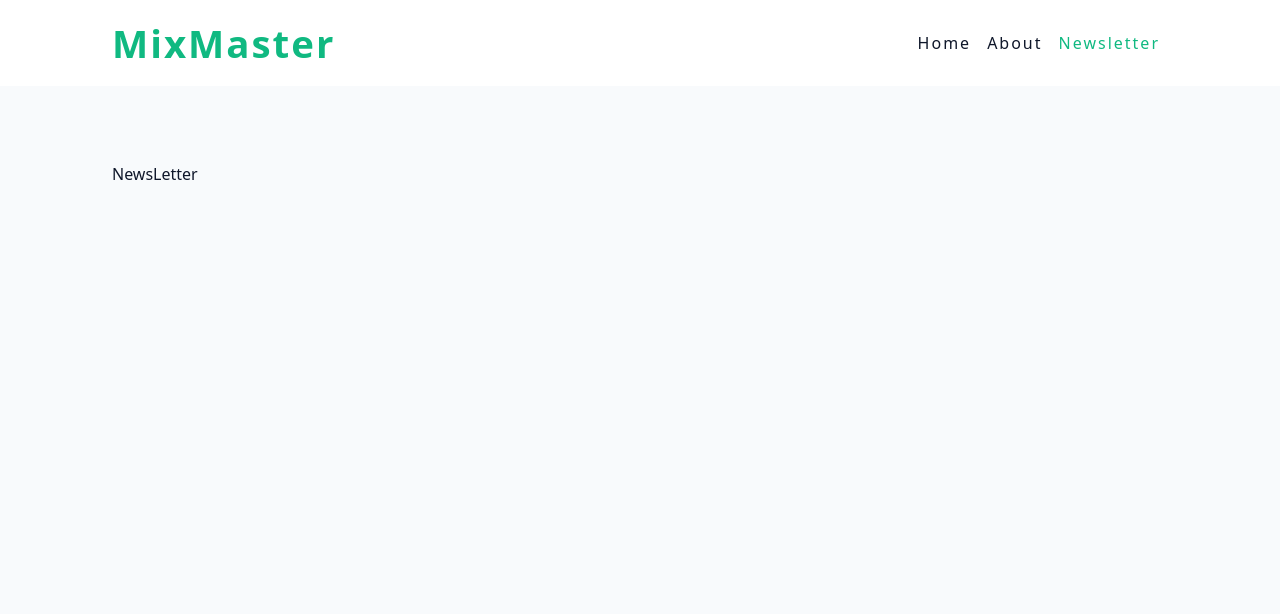
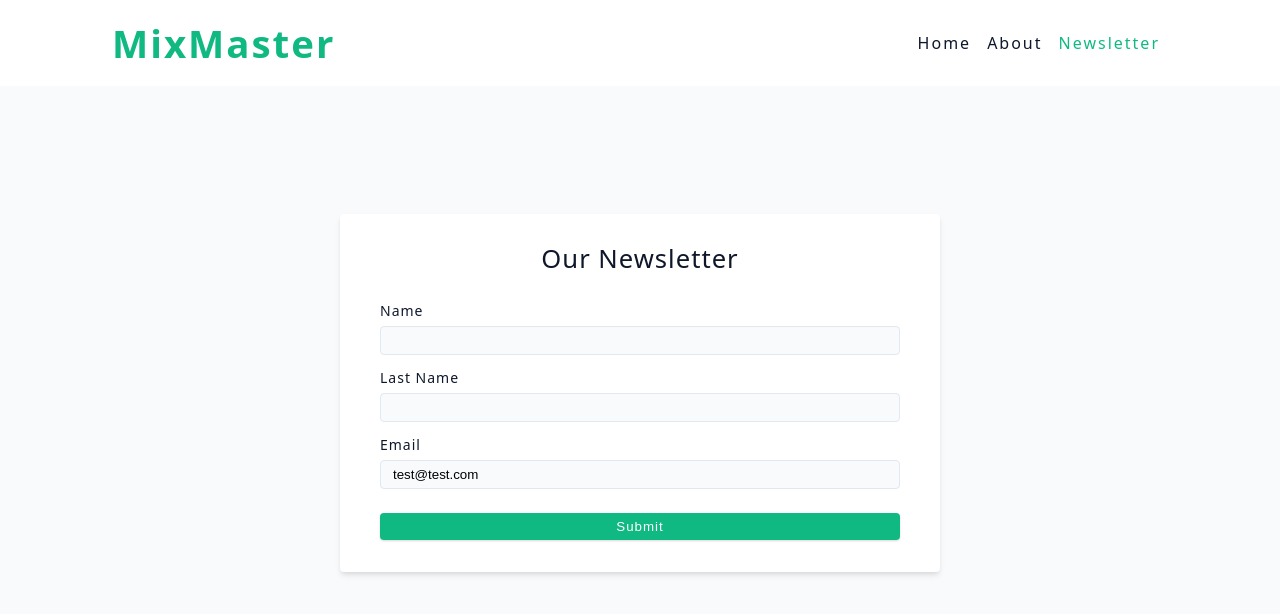
Before and after one commit to d-libards/mix-master, a React (Vite) app: page /newsletter in a window 1280 px wide. Shown: the top 614 px of the page. Built offline with nearby package versions, Linux system fonts and the light colour scheme.

Commit message:
newsletter done

```diff
--- a/src/App.jsx
+++ b/src/App.jsx
@@ -12,6 +12,7 @@
 
 import { loader as landingLoader } from './pages/Landing';
 import { loader as singleCocktailLoader } from './pages/Cocktail';
+import { action as newsletterAction } from './pages/NewsLetter';
 
 const router = createBrowserRouter([
   {
@@ -28,6 +29,8 @@
       {
         path: 'newsletter',
         element: <Newsletter />,
+        errorElement: <SingleErrorPage />,
+        action: newsletterAction,
       },
       {
         path: 'cocktail/:id',
--- a/src/axios/customFetch.js
+++ /dev/null
@@ -1,7 +0,0 @@
-import axios from 'axios';
-
-const customFetch = axios.create({
-  baseURL: 'https://www.thecocktaildb.com/api/json/v1/1',
-});
-
-export default customFetch;
--- a/src/main.jsx
+++ b/src/main.jsx
@@ -1,11 +1,13 @@
 import React from 'react';
 import ReactDOM from 'react-dom/client';
 import App from './App';
-
+import 'react-toastify/dist/ReactToastify.css';
 import './index.css';
+import { ToastContainer } from 'react-toastify';
 
 ReactDOM.createRoot(document.getElementById('root')).render(
   <React.StrictMode>
+    <ToastContainer position="top-center" autoClose={2000} />
     <App />
   </React.StrictMode>
 );
--- a/src/pages/Cocktail.jsx
+++ b/src/pages/Cocktail.jsx
@@ -1,12 +1,13 @@
 import { useLoaderData, Link, Navigate } from 'react-router-dom';
-import customFetch from '../axios/customFetch';
 import Wrapper from '../assets/wrappers/CocktailPage';
+import axios from 'axios';
 
-const singleCocktailUrl = '/lookup.php?i=';
+const singleCocktailUrl =
+  'https://www.thecocktaildb.com/api/json/v1/1/lookup.php?i=';
 
 export async function loader({ params }) {
   const { id } = params;
-  const { data } = await customFetch.get(`${singleCocktailUrl}${id}`);
+  const { data } = await axios.get(`${singleCocktailUrl}${id}`);
   return { id, data };
 }
 function Cocktail() {
--- a/src/pages/Landing.jsx
+++ b/src/pages/Landing.jsx
@@ -1,14 +1,14 @@
 import { useLoaderData } from 'react-router-dom';
-import customFetch from '../axios/customFetch';
-import CocktailCard from '../components/CocktailCard';
 import CocktailList from '../components/CocktailList';
 import SearchForm from '../components/SearchForm';
+import axios from 'axios';
 
-const cocktailSearchUrl = '/search.php?s=';
+const cocktailSearchUrl =
+  'https://www.thecocktaildb.com/api/json/v1/1/search.php?s=';
 
 export async function loader() {
   const searchTerm = 'a';
-  const response = await customFetch.get(`${cocktailSearchUrl}${searchTerm}`);
+  const response = await axios.get(`${cocktailSearchUrl}${searchTerm}`);
   return { drinks: response.data.drinks, searchTerm };
 }
 
--- a/src/pages/NewsLetter.jsx
+++ b/src/pages/NewsLetter.jsx
@@ -1,4 +1,82 @@
+import { Form, redirect, useNavigate, useNavigation } from 'react-router-dom';
+import axios from 'axios';
+import { toast } from 'react-toastify';
+const newsletterUrl = 'https://www.course-api.com/cocktails-newsletter';
+
+export async function action({ request }) {
+  const formData = await request.formData();
+  const data = Object.fromEntries(formData);
+
+  try {
+    const response = await axios.post(newsletterUrl, data);
+    toast.success(response.data.msg);
+    return redirect('/');
+  } catch (error) {
+    console.error(error.message);
+    toast.error(error?.response?.data?.msg);
+    return error;
+  }
+}
+
 function NewsLetter() {
-  return <div>NewsLetter</div>;
+  const navigation = useNavigation();
+  const isSubmitting = navigation.state === 'submitting';
+  return (
+    <Form className="form" method="POST">
+      <h4 style={{ textAlign: 'center', marginBottom: '2rem' }}>
+        our newsletter
+      </h4>
+      {/* name /*/}
+      <div className="form-row">
+        <label htmlFor="name" className="form-label">
+          name
+        </label>
+        <input
+          type="text"
+          className="form-input"
+          name="name"
+          id="name"
+          required
+        />
+      </div>
+
+      {/* lastName /*/}
+      <div className="form-row">
+        <label htmlFor="lastName" className="form-label">
+          last Name
+        </label>
+        <input
+          type="text"
+          className="form-input"
+          name="lastName"
+          id="lastName"
+          required
+        />
+      </div>
+
+      {/* email /*/}
+      <div className="form-row">
+        <label htmlFor="email" className="form-label">
+          email
+        </label>
+        <input
+          type="email"
+          className="form-input"
+          name="email"
+          id="email"
+          defaultValue="test@test.com"
+          required
+        />
+      </div>
+      <button
+        type="submit"
+        className="btn btn-block"
+        style={{ marginTop: '0.5rem' }}
+        disabled={isSubmitting}
+      >
+        {isSubmitting ? 'submitting' : 'submit'}
+      </button>
+    </Form>
+  );
 }
 export default NewsLetter;
```
